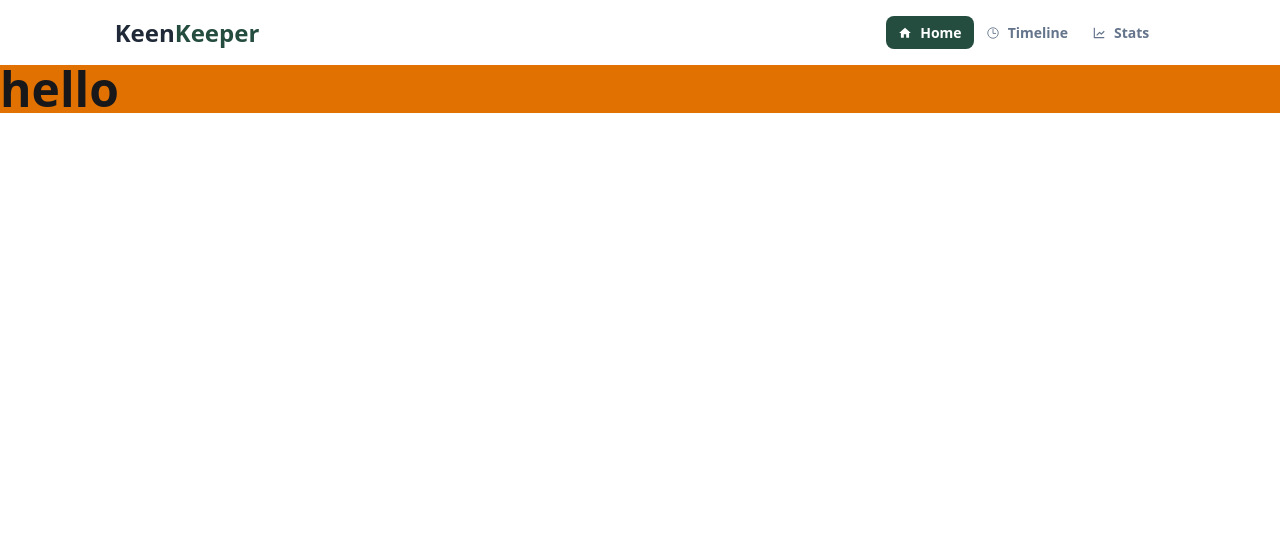
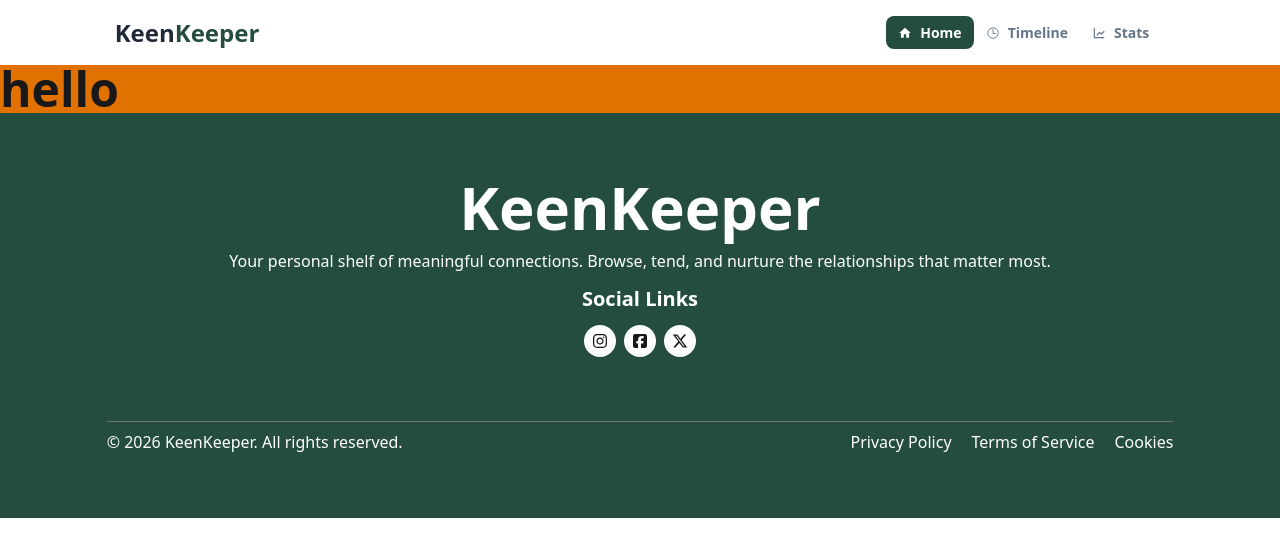
Before and after one commit to AlokBarmanraj/Assignment-07, a Next.js app: page / in a window 1280 px wide. Shown: the top 556 px of the page. Built offline with nearby package versions, Linux system fonts and the light colour scheme.

Commit message:
footer create

```diff
--- a/src/app/layout.js
+++ b/src/app/layout.js
@@ -1,6 +1,7 @@
 import { Geist, Geist_Mono } from "next/font/google";
 import "./globals.css";
 import Navbar from "@/components/Navbar";
+import Footer from "@/components/Footer";
 
 const geistSans = Geist({
   variable: "--font-geist-sans",
@@ -21,13 +22,14 @@
   return (
     <html
       lang="en"
-      data-theme = "light"
+      data-theme="light"
       className={`${geistSans.variable} ${geistMono.variable} h-full antialiased`}
     >
       <body className="min-h-full flex flex-col">
         <Navbar></Navbar>
         {children}
-        </body>
+        <Footer></Footer>
+      </body>
     </html>
   );
 }
--- /dev/null
+++ b/src/components/Footer.jsx
@@ -0,0 +1,46 @@
+import React from "react";
+import { FaInstagram } from "react-icons/fa";
+import { FaSquareFacebook, FaXTwitter } from "react-icons/fa6";
+
+const Footer = () => {
+  return (
+    <footer className="bg-[#244D3F]">
+      <div className="w-10/12 mx-auto">
+        <div className="flex justify-center items-center text-center p-16">
+          <div className="space-y-3">
+            <h1 className="text-6xl font-bold text-white">KeenKeeper</h1>
+            <p className="text-white">
+              Your personal shelf of meaningful connections. Browse, tend, and
+              nurture the relationships that matter most.
+            </p>
+            <p className="text-xl font-bold text-white">Social Links</p>
+            <div className="flex justify-center">
+              <div className="flex gap-2">
+                <div className="bg-white p-2 rounded-full">
+                  <FaInstagram />
+                </div>
+                <div className="bg-white p-2 rounded-full">
+                  <FaSquareFacebook />
+                </div>
+                <div className="bg-white p-2 rounded-full">
+                  <FaXTwitter />
+                </div>
+              </div>
+            </div>
+          </div>
+        </div>
+        <hr className="border-gray-500"/>
+        <div className="flex justify-between pt-2 pb-16">
+          <p className="text-white">© 2026 KeenKeeper. All rights reserved.</p>
+          <div className="flex text-white space-x-5">
+            <p>Privacy Policy </p>
+            <p>Terms of Service</p>
+            <p>Cookies</p>
+          </div>
+        </div>
+      </div>
+    </footer>
+  );
+};
+
+export default Footer;
```
